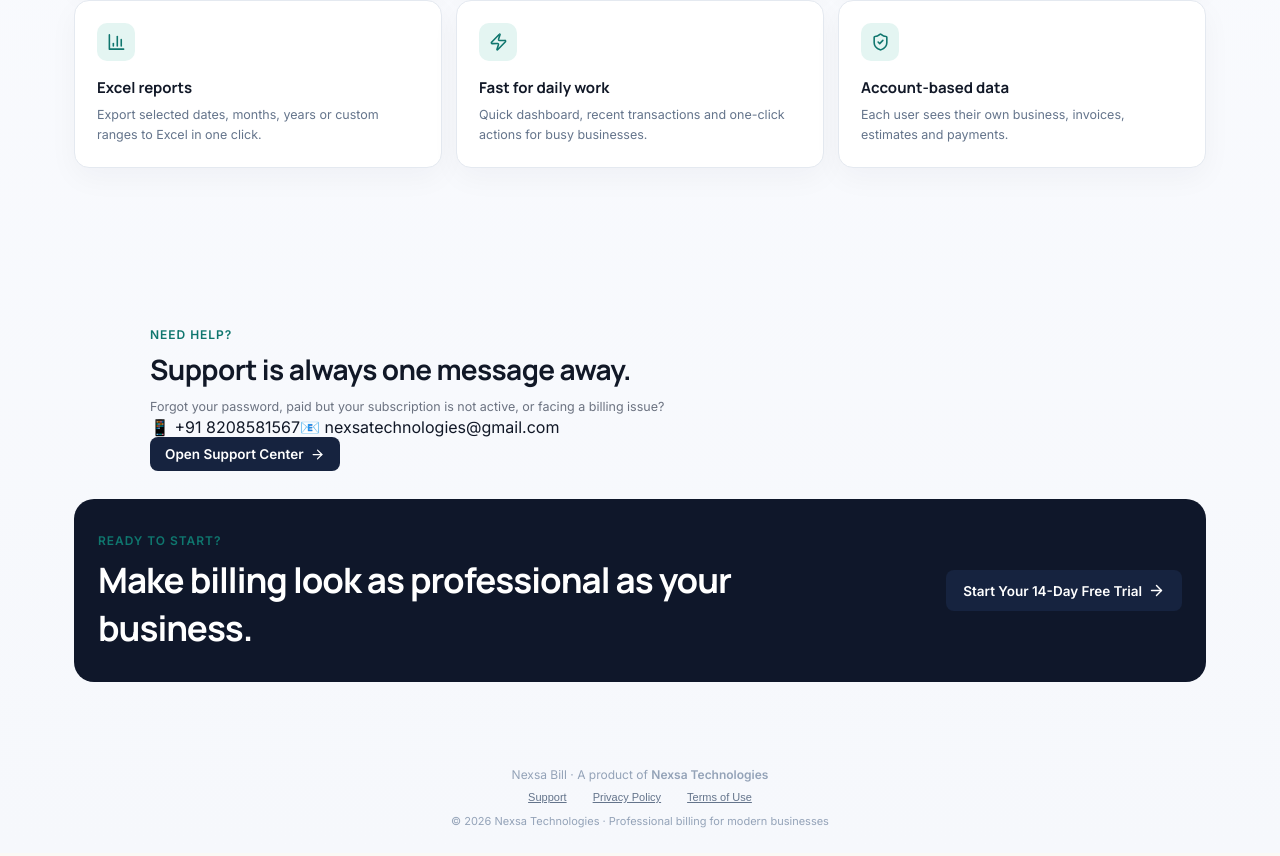
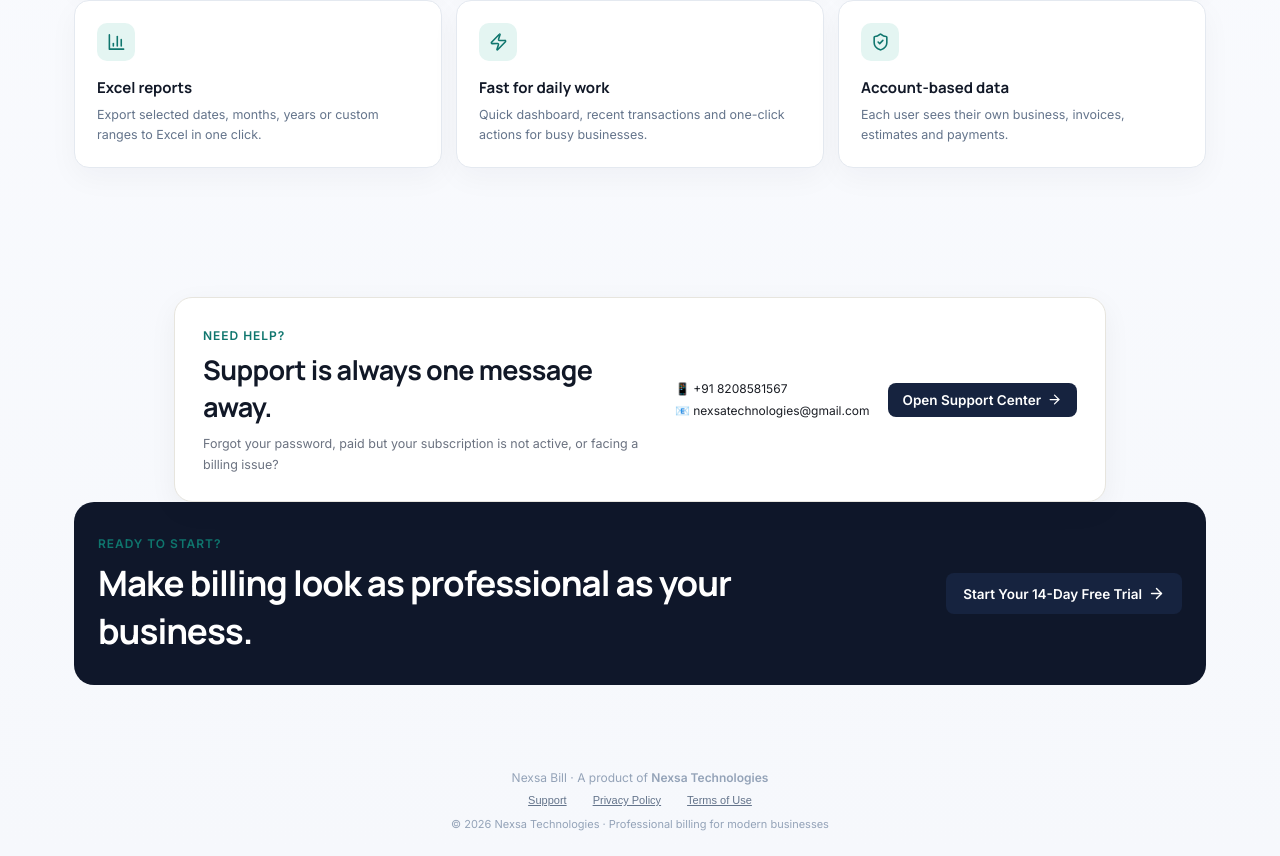
Before and after one commit to vedant313/frontend-bill-book, a React (Vite) app: page / in a window 1280 px wide. Shown: the part 991-1847 px from the top of the page. Built offline with nearby package versions, Linux system fonts and the light colour scheme; no server answers.

Commit message:
fix: finalize landing support card styling

```diff
--- a/src/styles/global.css
+++ b/src/styles/global.css
@@ -249,3 +249,14 @@
 @media(max-width:760px){.bb-support-contact-grid,.bb-support-grid{grid-template-columns:1fr}.bb-support-head{flex-direction:column}.bb-support-head h1{font-size:24px}}
 
 .bb-landing-support{max-width:980px;margin:42px auto 0;padding:28px 0;display:flex;align-items:center;justify-content:space-between;gap:28px}.bb-landing-support h2{margin:7px 0 8px;font-size:28px;letter-spacing:-.6px}.bb-landing-support p{margin:0;color:var(--muted);font-size:12.5px;line-height:1.7;max-width:650px}.bb-landing-support-contact{display:flex;align-items:center;gap:16px;flex-wrap:wrap;justify-content:flex-end}.bb-landing-support-contact b{font-size:12px;white-space:nowrap}.bb-landing-support-contact .bb-btn{white-space:nowrap}@media(max-width:760px){.bb-landing-support{margin-top:28px;padding:24px;flex-direction:column;align-items:flex-start}.bb-landing-support-contact{justify-content:flex-start}}
+
+.bb-landing-support{width:100%;max-width:980px;margin:44px auto 0;padding:0 24px;box-sizing:border-box}
+.bb-landing-support-card{width:100%;box-sizing:border-box;border:1px solid var(--border);background:var(--card);border-radius:18px;padding:26px 28px;display:flex;align-items:center;justify-content:space-between;gap:28px;box-shadow:0 8px 28px rgba(15,23,42,.05)}
+.bb-landing-support-copy{min-width:0}
+.bb-landing-support-copy h2{margin:7px 0 8px;font-size:27px;letter-spacing:-.6px}
+.bb-landing-support-copy p{margin:0;color:var(--muted);font-size:12.5px;line-height:1.7}
+.bb-landing-support-actions{display:flex;align-items:center;justify-content:flex-end;gap:18px;flex-wrap:wrap;flex:none}
+.bb-landing-support-details{display:flex;flex-direction:column;gap:7px;font-size:12px;white-space:nowrap}
+.bb-landing-support-details span{color:var(--ink)}
+.bb-landing-support-actions .bb-btn{white-space:nowrap}
+@media(max-width:760px){.bb-landing-support{margin-top:28px;padding:0 16px}.bb-landing-support-card{padding:22px;flex-direction:column;align-items:flex-start}.bb-landing-support-actions{justify-content:flex-start;width:100%}.bb-landing-support-details{white-space:normal}}
```
